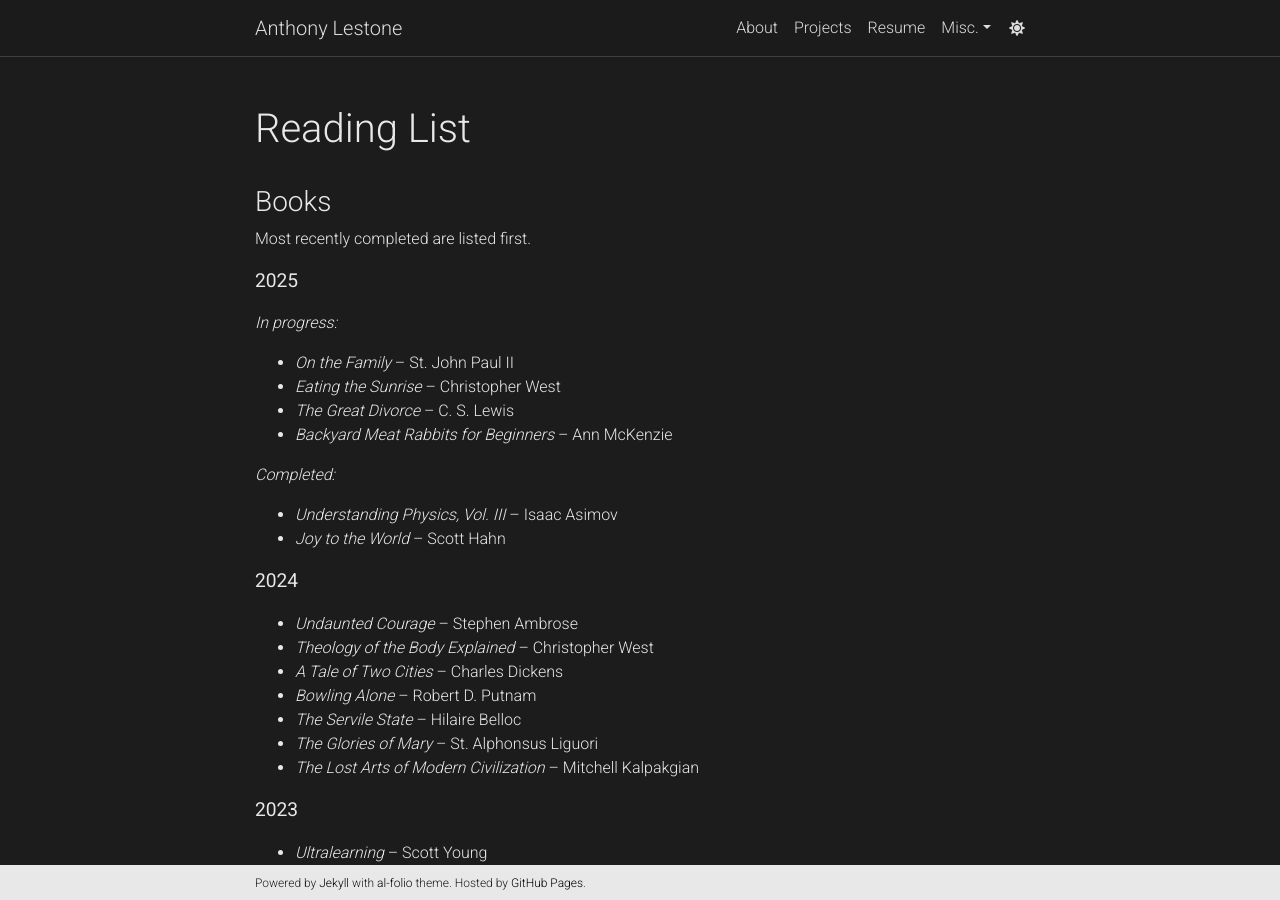
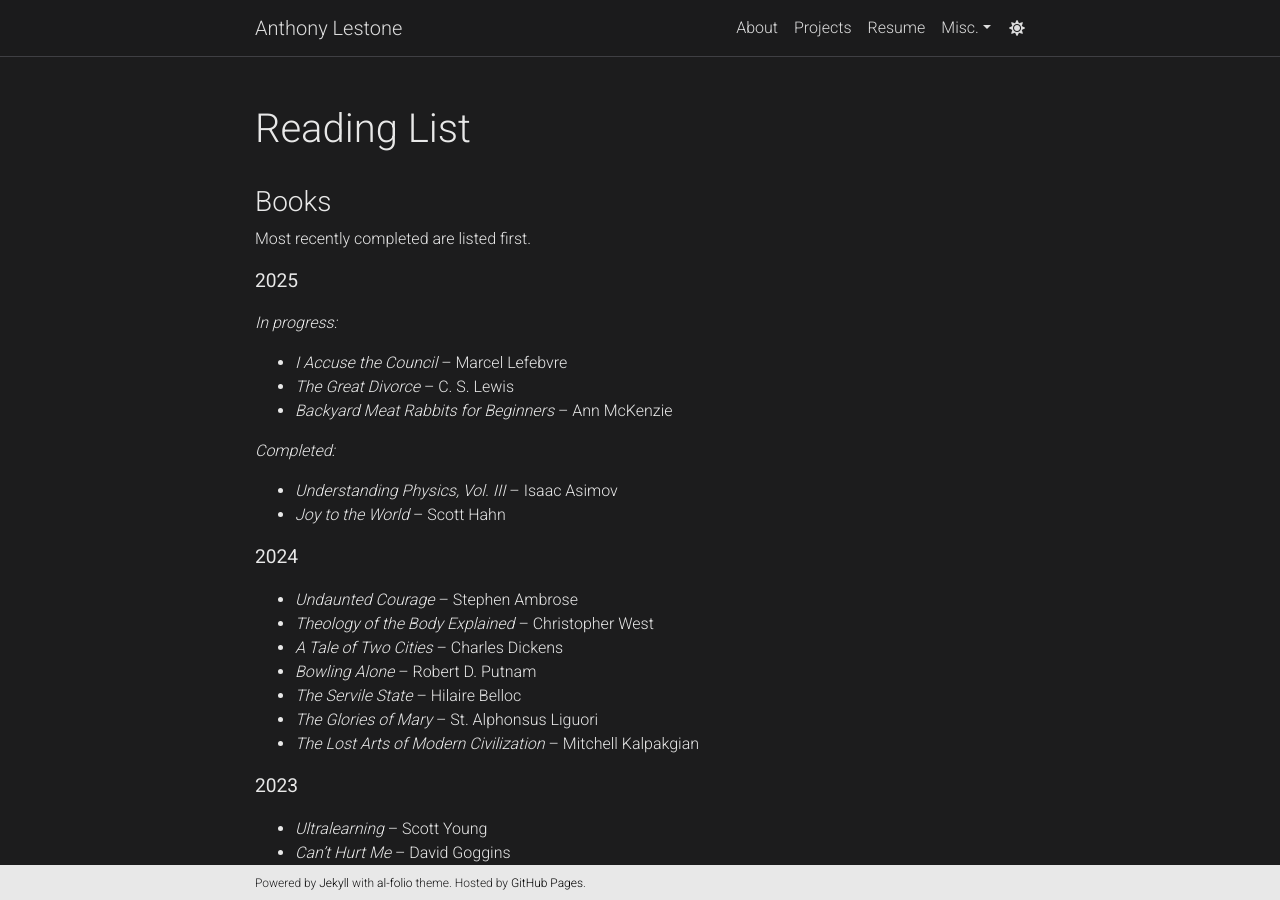
Before and after one commit to anthonylestone/anthonylestone.github.io, a Jekyll site: the page built from _pages/readinglist.md, in a window 1280 px wide and 900 px high. Built offline with Jekyll 4.4.1, drawn with Linux system fonts in a browser that asks for light colours; comment, search, counter and statistics services are not loaded; a style sheet for code colours, icons or effects is not loaded.

```diff
--- a/_pages/readinglist.md
+++ b/_pages/readinglist.md
@@ -12,8 +12,7 @@
 <b><big>2025</big><b>
 
 *In progress:*
-- *On the Family* -- St. John Paul II
-- *Eating the Sunrise* -- Christopher West
+- *I Accuse the Council* -- Marcel Lefebvre
 - *The Great Divorce* -- C. S. Lewis
 - *Backyard Meat Rabbits for Beginners* -- Ann McKenzie
 
```
